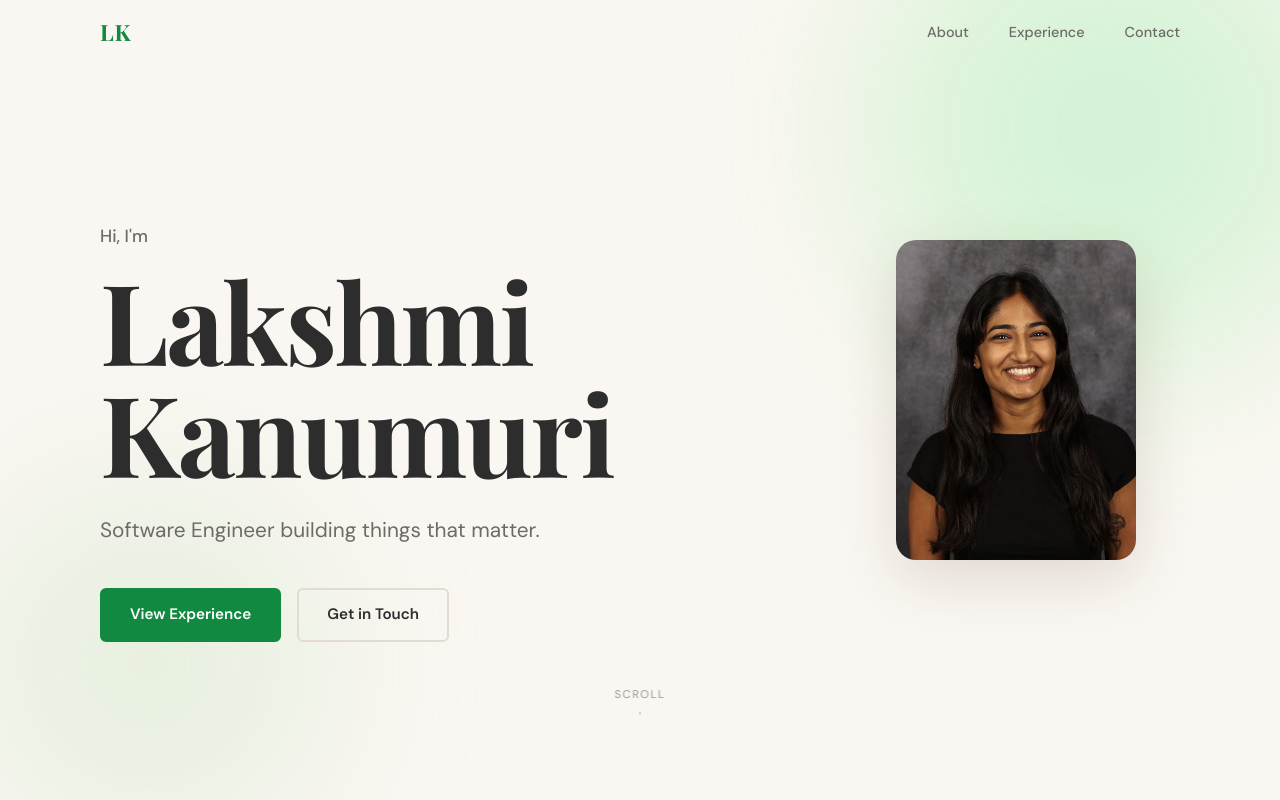
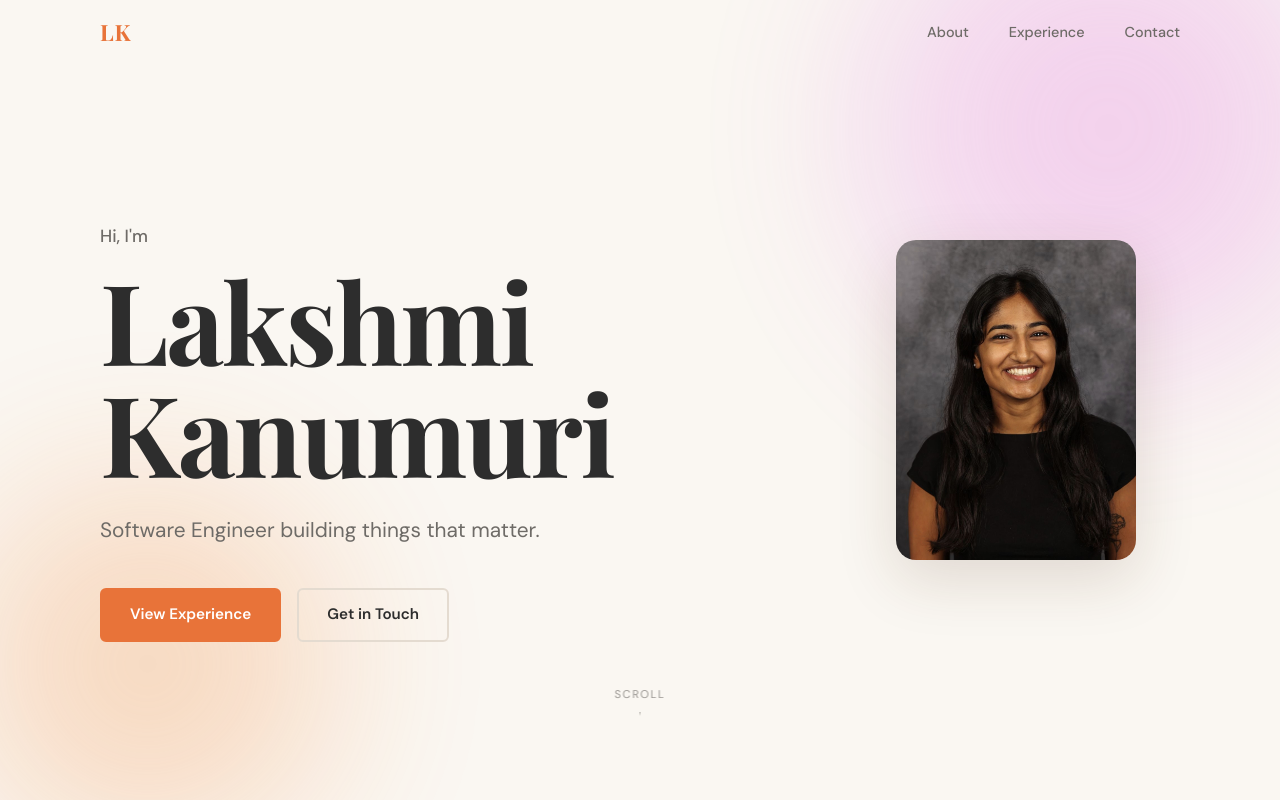
Before and after one commit to lakskanumuri/lk-portfolio, a React (Vite) app: page / in a window 1280 px wide. Shown: the top 800 px of the page. Built offline with nearby package versions, Linux system fonts and the light colour scheme; a web font is replaced by a local one.

Commit message:
color changes

```diff
--- a/src/index.css
+++ b/src/index.css
@@ -7,9 +7,9 @@
   --bg-dark:     #2d2418;
   --text:        #2d2d2d;
   --text-muted:  #6e6b67;
-  --accent:      #128941;
+  --accent:      #e87339;
   --accent-dark: #093e11;
-  --accent-pale: #a1d4aa;
+  --accent-pale: #f8a3e9;
   --border:      #e4dbd0;
   --white:       #ffffff;
 
@@ -116,7 +116,7 @@ section {
   background: var(--accent-dark);
   border-color: var(--accent-dark);
   transform: translateY(-2px);
-  box-shadow: 0 8px 24px rgba(87, 232, 47, 0.35);
+  box-shadow: 0 8px 24px rgba(254, 121, 50, 0.35);
 }
 
 .btn-ghost {
@@ -262,7 +262,7 @@ section {
 .blob-1 {
   width: 520px;
   height: 520px;
-  background: radial-gradient(circle, #97ecbc 0%, #63e85e60 60%, transparent 100%);
+  background: radial-gradient(circle, #ec97e1 0%, #d85ee860 60%, transparent 100%);
   top: -120px;
   right: -80px;
   animation: float 8s ease-in-out infinite;
@@ -271,7 +271,7 @@ section {
 .blob-2 {
   width: 380px;
   height: 380px;
-  background: radial-gradient(circle, #c8e6c0 0%, #a8d4a060 60%, transparent 100%);
+  background: radial-gradient(circle, #eaaf7b 0%, #ff660060 60%, transparent 100%);
   bottom: -80px;
   left: -60px;
   animation: float 10s ease-in-out infinite reverse;
```
